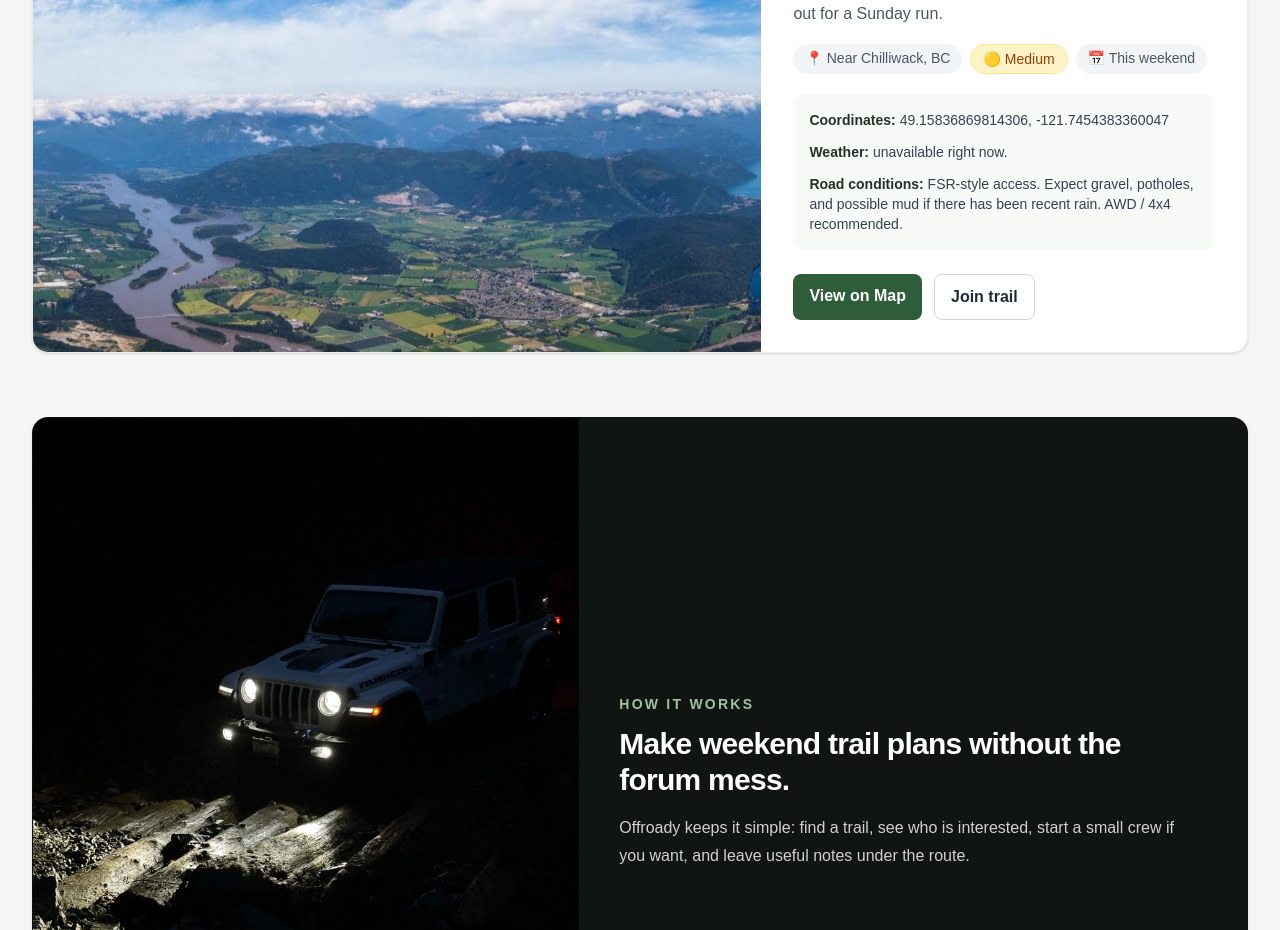
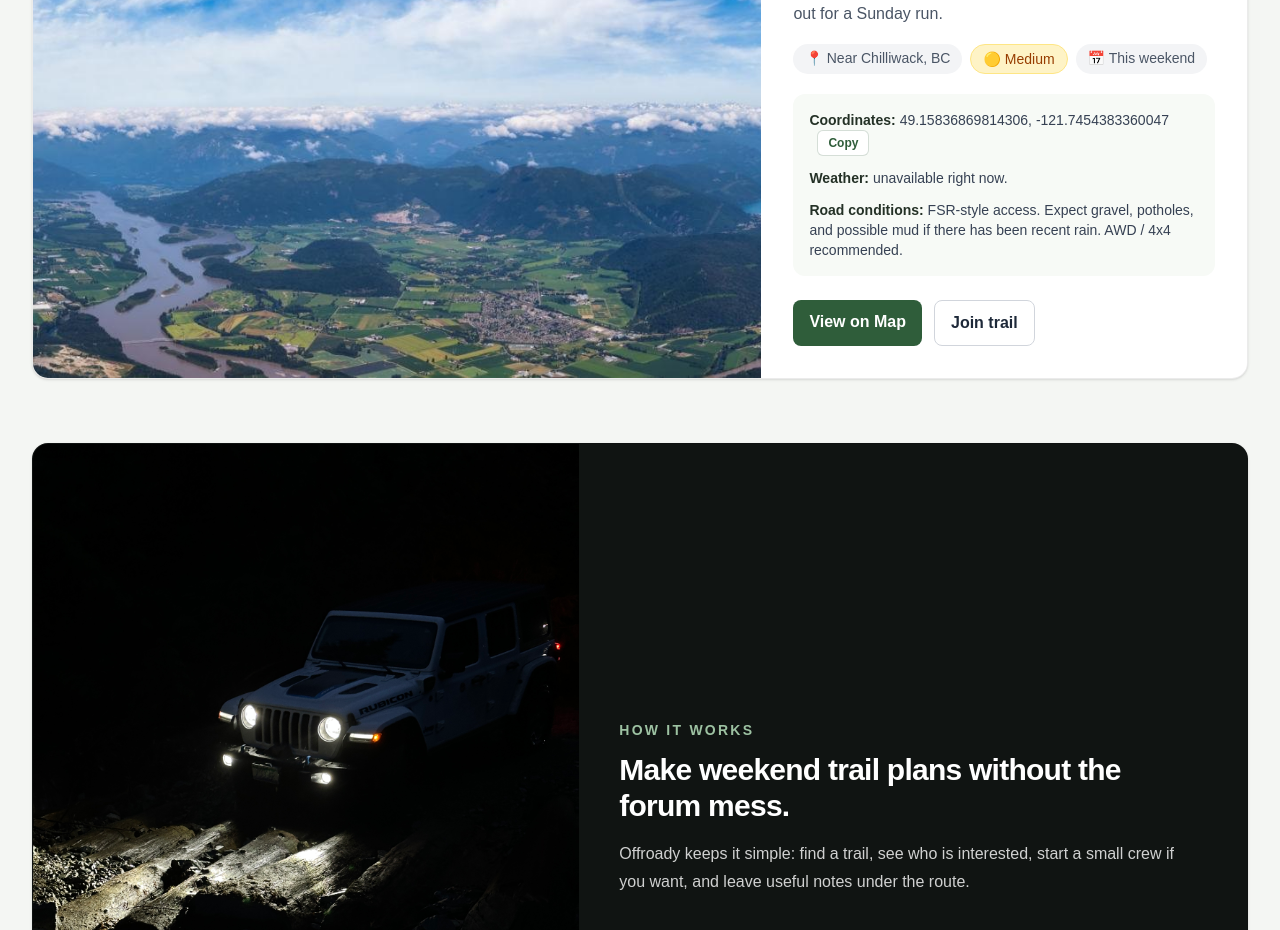
Before and after one commit to offroadyapp/offroady-app, a Next.js app: page / in a window 1280 px wide. Shown: the part 1560-2490 px from the top of the page. Built offline with nearby package versions, Linux system fonts and the light colour scheme; no server answers.

Commit message:
Add copy coordinates quick actions

```diff
--- /dev/null
+++ b/app/components/CopyCoordinatesButton.tsx
@@ -0,0 +1,33 @@
+"use client";
+
+import { useState } from 'react';
+
+type Props = {
+  latitude: number;
+  longitude: number;
+};
+
+export default function CopyCoordinatesButton({ latitude, longitude }: Props) {
+  const [copied, setCopied] = useState(false);
+
+  async function handleCopy() {
+    const text = `${latitude}, ${longitude}`;
+    try {
+      await navigator.clipboard.writeText(text);
+      setCopied(true);
+      window.setTimeout(() => setCopied(false), 1800);
+    } catch {
+      setCopied(false);
+    }
+  }
+
+  return (
+    <button
+      type="button"
+      onClick={handleCopy}
+      className="ml-2 inline-flex rounded-md border border-[#2f5d3a]/20 bg-white px-2.5 py-1 text-xs font-semibold text-[#2f5d3a] transition hover:bg-[#eef5ee]"
+    >
+      {copied ? 'Copied' : 'Copy'}
+    </button>
+  );
+}
--- a/app/page.tsx
+++ b/app/page.tsx
@@ -1,6 +1,7 @@
 import TrailCommunityClient from './components/TrailCommunityClient';
 import AuthMenu from './components/AuthMenu';
 import AuthPanel from './components/AuthPanel';
+import CopyCoordinatesButton from './components/CopyCoordinatesButton';
 import FavoriteTrailButton from './components/FavoriteTrailButton';
 import { getCommunitySnapshot } from '@/lib/offroady/community';
 import { getSessionUser } from '@/lib/offroady/auth';
@@ -213,6 +214,7 @@ export default async function Home() {
                 <div className="mt-5 space-y-3 rounded-xl bg-[#f7faf6] p-4 text-sm text-gray-700">
                   <div>
                     <span className="font-semibold text-[#243126]">Coordinates:</span> {featuredTrail.latitude}, {featuredTrail.longitude}
+                    <CopyCoordinatesButton latitude={featuredTrail.latitude} longitude={featuredTrail.longitude} />
                   </div>
                   {weather ? (
                     <>
--- a/app/plan/[slug]/page.tsx
+++ b/app/plan/[slug]/page.tsx
@@ -1,4 +1,5 @@
 import { notFound } from 'next/navigation';
+import CopyCoordinatesButton from '@/app/components/CopyCoordinatesButton';
 import PlanTripClient from './PlanTripClient';
 import { getLocalTrailBySlug } from '@/lib/offroady/trails';
 
@@ -28,6 +29,13 @@ export default async function PlanTripPage({
             <p className="mt-4 max-w-2xl text-lg leading-8 text-white/90">
               Pick a date, review the trail fit, and generate a shareable invite for the people you want on the trip.
             </p>
+            {trail.latitude && trail.longitude ? (
+              <div className="mt-5 inline-flex flex-wrap items-center rounded-full border border-white/25 bg-white/10 px-4 py-2 text-sm text-white/95 backdrop-blur">
+                <span className="font-semibold">Coordinates:</span>
+                <span className="ml-2">{trail.latitude}, {trail.longitude}</span>
+                <CopyCoordinatesButton latitude={trail.latitude} longitude={trail.longitude} />
+              </div>
+            ) : null}
           </div>
         </div>
       </section>
```
Also changed, not shown: 1 other file (tests, documents, lock files or other folders).
